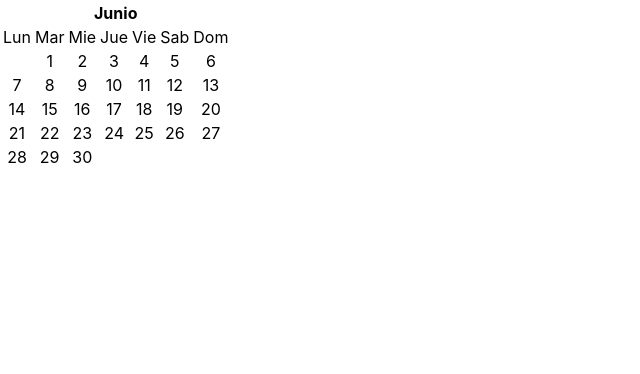
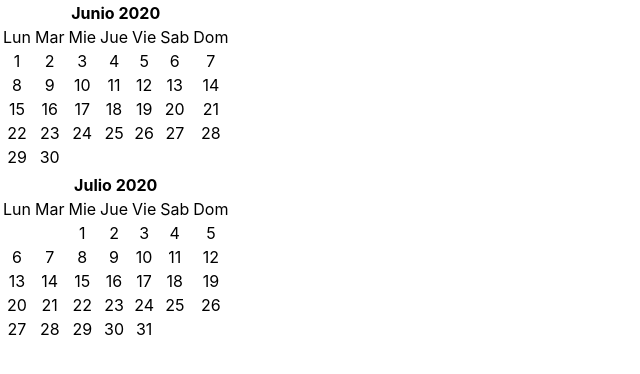
Before and after one commit to JoseCarM/Cima_Calidez, a React (Create React App) app in the folder reservaciones/: page / in a window 1280 px wide. Shown: the top 374 px of the page, without its empty margins (0-640 px from the left). Built offline with nearby package versions, Linux system fonts and the light colour scheme.

Commit message:
Visualizacion de 2 meses
Se pueden visualizar 2 meses completos con logica para no perder la temporadildad entre ellos, pero hace falta un nuevo componente entre Calendario y FechaCal

```diff
--- a/reservaciones/src/App/App.js
+++ b/reservaciones/src/App/App.js
@@ -6,13 +6,31 @@ class App extends React.Component {
   constructor(props) {
     super(props);
     this.state = {
-
+      mesVisible: new Date(Date.now()).getMonth(),
+      anioVisible: new Date(Date.now()).getFullYear()
+    }
+    this.segundoMesVisible = this.segundoMesVisible.bind(this);
+    this.segundoAnioVisible = this.segundoAnioVisible.bind(this)
+  }
+  segundoMesVisible() {
+    if(this.state.mesVisible === 11){
+      return 0;
+    } else {
+      return this.state.mesVisible + 1;
+    }
+  }
+  segundoAnioVisible() {
+    if(this.state.mesVisible === 11){
+      return this.state.anioVisible + 1;
+    } else {
+      return this.state.anioVisible;
     }
   }
   render() {
     return (
       <div className="App">
-        <Calendario />
+        <Calendario mes={this.state.mesVisible} anio={this.state.anioVisible}/>
+        <Calendario mes={this.segundoMesVisible()} anio={this.segundoAnioVisible()}/>
       </div>
     );
   }
--- a/reservaciones/src/Calendario/Calendario.js
+++ b/reservaciones/src/Calendario/Calendario.js
@@ -7,25 +7,19 @@ class Calendario extends React.Component {
     constructor(props){
         super(props);
         this.state = {
-            meses: ['Enero', 'Febrero', 'Marzo', 'Abril', 'Junio', 'Julio', 'Agosto', 'Septiembre', 'Octubre', 'Noviembre', 'Diciembre'],
+            meses: ['Enero', 'Febrero', 'Marzo', 'Abril', 'Mayo', 'Junio', 'Julio', 'Agosto', 'Septiembre', 'Octubre', 'Noviembre', 'Diciembre'],
             fechaActual: new Date(Date.now())
         }
         this.mesActual = this.mesActual.bind(this);
-        this.primerDia = this.diaSemanaPrimeroDelMes.bind(this);
         this.renderizarDias = this.renderizarDias.bind(this);
     }
     mesActual() {
         // Regresa el nombre del mes actual
-        let mesNumerico = this.state.fechaActual.getMonth();
-        return this.state.meses[mesNumerico - 1];
-    }
-    diaSemanaPrimeroDelMes() {
-        // Regresa el numero de dia de la semana del primer día del mes, empezando 0 con domingo
-        let primerDia = new Date(this.state.fechaActual.getFullYear(), this.state.fechaActual.getMonth(), 1);
-        return primerDia.getDay();
+        let mesNumerico = this.props.mes;
+        return this.state.meses[mesNumerico];
     }
     renderizarDias() {
-        const mesActualNumerico = this.state.fechaActual.getMonth() + 3;
+        const mesActualNumerico = this.props.mes;
         const anioActual = this.state.fechaActual.getFullYear();
         let primerDia = new Date(anioActual, mesActualNumerico, 1);
         // Normalmante getDay() inicia en domingo, con este operador ternario iniciamos en lunes con valor en 1 hasta domingo con valor 7
@@ -35,13 +29,14 @@ class Calendario extends React.Component {
         }
         const semanas = [];
         const filaSemana = (numeroDeFila) => {
+            let diasTranscurridos = numeroDeFila * 7;
             const fila = [];
             for (let i = 1; i <= 7; i++){
-                if(i + numeroDeFila * 7 <= diasDelMes(anioActual, mesActualNumerico + 1) + primerDia){
+                if(diasTranscurridos + i <= diasDelMes(anioActual, mesActualNumerico + 1) + primerDia){
                     if(i <= primerDia && numeroDeFila == 0){
                         fila.push(<td></td>)
                     } else {
-                        fila.push(<td>{i + numeroDeFila * 7 - primerDia}</td>);
+                        fila.push(<td><FechaCal diaDelMes={diasTranscurridos + i - primerDia}/></td>);
                     }
                 }
             }
@@ -57,7 +52,7 @@ class Calendario extends React.Component {
             <div>
                 <table>
                     <thead>
-                        <th colSpan = '7'>{this.mesActual()}</th>
+                        <th colSpan = '7'>{this.mesActual()} {this.props.anio}</th>
                         <tr>
                             <td>Lun</td>
                             <td>Mar</td>
--- a/reservaciones/src/FechaCal/FechaCal.js
+++ b/reservaciones/src/FechaCal/FechaCal.js
@@ -5,7 +5,7 @@ class FechaCal extends React.Component {
     render() {
         return (
             <div>
-
+                {this.props.diaDelMes}
             </div>
         )
     }
```
Also changed, not shown: reservaciones/src/Mes/Mes.css (added), reservaciones/src/Mes/Mes.js (added).
